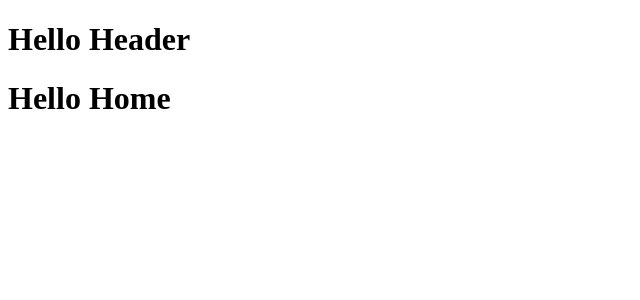
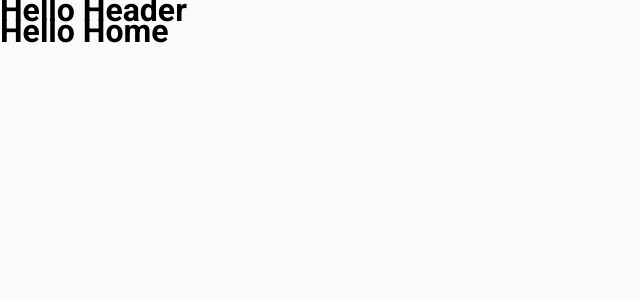
Before and after one commit to italoteix/coffee-delivery, a React (Vite) app: page / in a window 1280 px wide. Shown: the top 300 px of the page, without its empty margins (0-640 px from the left). Built offline with nearby package versions, Linux system fonts and the light colour scheme.

Commit message:
style: add global styles and theme

```diff
--- a/index.html
+++ b/index.html
@@ -1,10 +1,18 @@
 <!DOCTYPE html>
 <html lang="en">
   <head>
+    <link rel="preconnect" href="https://fonts.googleapis.com" />
+    <link rel="preconnect" href="https://fonts.gstatic.com" crossorigin />
+
     <meta charset="UTF-8" />
-    <link rel="icon" type="image/svg+xml" href="/vite.svg" />
     <meta name="viewport" content="width=device-width, initial-scale=1.0" />
-    <title>Vite + React + TS</title>
+
+    <link
+      href="https://fonts.googleapis.com/css2?family=Baloo+2:wght@700;800&family=Roboto:wght@400;700&display=swap"
+      rel="stylesheet"
+    />
+
+    <title>Coffe Delivery</title>
   </head>
   <body>
     <div id="root"></div>
--- a/package.json
+++ b/package.json
@@ -11,12 +11,14 @@
   "dependencies": {
     "react": "^18.2.0",
     "react-dom": "^18.2.0",
-    "react-router-dom": "^6.5.0"
+    "react-router-dom": "^6.5.0",
+    "styled-components": "^5.3.6"
   },
   "devDependencies": {
     "@rocketseat/eslint-config": "^1.1.3",
     "@types/react": "^18.0.26",
     "@types/react-dom": "^18.0.9",
+    "@types/styled-components": "^5.1.26",
     "@vitejs/plugin-react": "^3.0.0",
     "eslint": "^8.30.0",
     "typescript": "^4.9.3",
--- a/src/App.tsx
+++ b/src/App.tsx
@@ -1,7 +1,16 @@
+import { ThemeProvider } from 'styled-components'
 import { Router } from './Router'
 
+import { GlobalStyle } from './styles/Global'
+import { theme } from './styles/theme'
+
 function App() {
-  return <Router />
+  return (
+    <ThemeProvider theme={theme}>
+      <Router />
+      <GlobalStyle />
+    </ThemeProvider>
+  )
 }
 
 export default App
--- /dev/null
+++ b/src/styles/Global.ts
@@ -0,0 +1,81 @@
+import { createGlobalStyle } from 'styled-components'
+
+// To force eslint/prettier to read this file as a styled-components one
+const styled = { createGlobalStyle }
+
+export const GlobalStyle = styled.createGlobalStyle`
+  /*
+  1. Use a more-intuitive box-sizing model.
+*/
+  *,
+  *::before,
+  *::after {
+    box-sizing: border-box;
+  }
+  /*
+  2. Remove default margin
+*/
+  * {
+    margin: 0;
+  }
+  /*
+  3. Allow percentage-based heights in the application
+*/
+  html,
+  body {
+    height: 100%;
+  }
+  /*
+  Typographic tweaks!
+  4. Add accessible line-height
+  5. Improve text rendering
+*/
+  body {
+    line-height: ${(props) => props.theme.lineHeights.base};
+    -webkit-font-smoothing: antialiased;
+  }
+  /*
+  6. Improve media defaults
+*/
+  img,
+  picture,
+  video,
+  canvas,
+  svg {
+    display: block;
+    max-width: 100%;
+  }
+  /*
+  7. Remove built-in form typography styles
+*/
+  input,
+  button,
+  textarea,
+  select {
+    font: inherit;
+  }
+  /*
+  8. Avoid text overflows
+*/
+  p,
+  h1,
+  h2,
+  h3,
+  h4,
+  h5,
+  h6 {
+    overflow-wrap: break-word;
+  }
+  /*
+  9. Create a root stacking context
+*/
+  #root,
+  #__next {
+    isolation: isolate;
+  }
+
+  body {
+    font-family: ${(props) => props.theme.fontFamilies.roboto};
+    background-color: ${(props) => props.theme.colors.gray[100]};
+  }
+`
--- /dev/null
+++ b/src/styles/theme.ts
@@ -0,0 +1,54 @@
+import { DefaultTheme } from 'styled-components'
+
+const theme: DefaultTheme = {
+  borderRadius: '6px',
+
+  colors: {
+    main: {
+      base: '#DBAC2C',
+      light: '#F1E9C9',
+      dark: '#C47F17',
+    },
+    secondary: {
+      base: '#8047F8',
+      light: '#EBE5F9',
+      dark: '#4B2995',
+    },
+    gray: {
+      100: '#FAFAFA',
+      200: '#F3F2F2',
+      300: '#EDEDED',
+      400: '#E6E5E5',
+      500: '#D7D5D5',
+      600: '#8D8686',
+      700: '#574F4D',
+      800: '#403937',
+      900: '#272221',
+    },
+    white: '#FFFFFF',
+  },
+
+  fontSizes: {
+    '2xs': '0.625rem',
+    xs: '0.75rem',
+    sm: '0.875rem',
+    base: '1rem',
+    lg: '1.125rem',
+    xl: '1.25rem',
+    '2xl': '1.5rem',
+    '3xl': '2rem',
+    '4xl': '3rem',
+  },
+
+  fontFamilies: {
+    baloo: 'Baloo 2, sans-serif',
+    roboto: 'Roboto, sans-serif',
+  },
+
+  lineHeights: {
+    base: '130%',
+    lg: '160%',
+  },
+}
+
+export { theme }
```
Also changed, not shown: src/types/styled.d.ts (added, +54 -0 lines), 1 other file (tests, documents, lock files or other folders).
